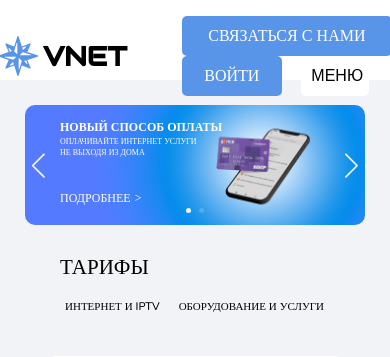
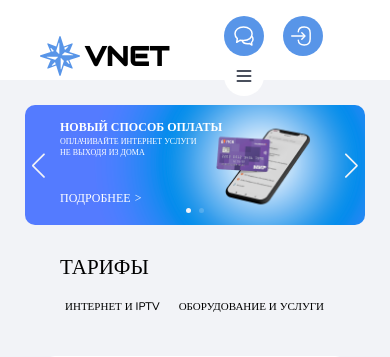
Before and after one commit to Lepyoha/testsite, a PHP site: page / in a window 390 px wide; the page is wider, and only the part inside the window is pictured. Shown: the top 357 px of that part. Run offline with PHP 8.4, Linux system fonts and the light colour scheme; some web fonts are replaced.

Commit message:
Add files via upload

```diff
--- a/index.html
+++ b/index.html
@@ -74,7 +74,8 @@
                         </div>
                         <div class="drop_communication_menu">
                             <button onclick="SubMenu('communication')" class="dropbtn2">
-                                Связаться с нами
+                                <img class="communication-images" src="./images/communication-bubble-chat-comments-conversation-message-icon-svgrepo-com.svg">
+                                <span>Связаться с нами</span>
                             </button>
                             <div id="communication" class="dropdown_communication_content">
                                 <a href="#">
@@ -89,12 +90,13 @@
                             </div>
                         </div>
                         <button onclick="" class="dropbtn3">
-                            ВОЙТИ
+                            <img class="menu-images" src="./images/login-svgrepo-com.svg">
+                            <span>ВОЙТИ</span>
                         </button>
                         <div class="drop_menu_menu">
                             <button onclick="SubMenu('menu')" class="dropbtn4">
-                                <img class="menu-images" src="">
-                                МЕНЮ
+                                <img class="menu-images" src="./images/menu-burger-svgrepo-com.svg">
+                                <span>МЕНЮ</span>
                                 <div id="menu" class="dropdown_menu_content">
                                     <a href="#">
                                         ИНТЕРНЕТ И IPTV
--- a/js/script.js
+++ b/js/script.js
@@ -66,7 +66,7 @@ window.onclick = function(event) {
       }
     }
   }
-  if (!event.target.matches('.dropbtn2')) {
+  if (!event.target.matches('.dropbtn2') && !event.target.matches('.menu-images') && !event.target.matches('.drop_communication_menu span')) {
     var dropdowns = document.getElementsByClassName("dropdown_communication_content");
     var i;
     for (i = 0; i < dropdowns.length; i++) {
@@ -76,7 +76,7 @@ window.onclick = function(event) {
       }
     }
   }
-  if (!event.target.matches('.dropbtn4')) {
+  if (!event.target.matches('.dropbtn4') && !event.target.matches('.menu-images') && !event.target.matches('.drop_menu_menu span')) {
     var dropdowns = document.getElementsByClassName("dropdown_menu_content");
     var i;
     for (i = 0; i < dropdowns.length; i++) {
--- a/style/style.css
+++ b/style/style.css
@@ -19,6 +19,10 @@ header{
 	-moz-user-select: none;
 	-ms-user-select: none;
 	user-select: none;
+}
+
+.header_nav{
+    width: 100%;
 }
 
 .header_title{
@@ -104,13 +108,6 @@ header{
 .dropbtn4:hover,
 .dropbtn4:focus{
     color: #5895e8;
-}
-
-.dropbtn1:hover,
-.dropbtn1:focus,
-.dropbtn4:hover,
-.dropbtn4:focus{
-    border-radius: 10px;
 }
 
 .dropbtn2:hover,
@@ -212,7 +209,7 @@ header{
 }
 
 .dropdown_menu_content{
-    transform: translate(28%, 20px);
+    transform: translate(24%, 20px);
 }
 
 .dropdown_dots_content a,
@@ -374,6 +371,35 @@ header{
     display: none;
 }
 
+.communication-images,
+.menu-images,
+.drop_menu_menu span{
+    width: 20px;
+    height: 20px;
+    -webkit-touch-callout: none;
+	-webkit-user-select: none;
+	-khtml-user-select: none;
+	-moz-user-select: none;
+	-ms-user-select: none;
+	user-select: none;
+    pointer-events: none;
+}
+
+/* .dropbtn2 .menu-images{
+    width: 30px;
+    height: 30px;
+} */
+
+.dropbtn2 > img,
+.dropbtn2 > span,
+.dropbtn3 > img,
+.dropbtn3 > span,
+.dropbtn4 > img,
+.dropbtn4 > span {
+  vertical-align: middle;
+}
+
+
 @media screen and (max-width: 1430px) {
     .tariffs{
         width: 1120px;
@@ -504,6 +530,10 @@ header{
         margin-left: 15px;;
     }
 
+    .header_title{
+        margin-right: 200px;
+    }
+
 }
 
 @media screen and (max-width: 930px) {
@@ -557,6 +587,35 @@ header{
         font-size: 15px;
     }
 
+
+    .dropbtn3 img{
+        margin-right: 4px;
+    }
+
+    .dropbtn2,
+    .dropbtn3,
+    .dropbtn4{
+        width: 40px;
+        border-radius: 40px;
+    }
+
+    .dropbtn2 span,
+    .dropbtn3 span,
+    .dropbtn4 span{
+        display: none;
+    }
+
+    .dropdown_menu_content{
+        transform: translate(0%, 20px);
+    }
+
+    .header_title{
+        margin-right: 50px;
+    }
+
+    .header_title{
+        margin-right: 340px;
+    }
 }
 
 @media screen and (max-width: 760px) {
@@ -616,6 +675,10 @@ header{
     .tariffs .swiper .swiper-button-next::after{
         font-size: 30px;
     }
+
+    .header_title{
+        margin-right: 205px;
+    }
 }
 
 @media screen and (max-width: 630px) {
@@ -666,6 +729,10 @@ header{
 
     .tariff-type-item{
         font-size: 13px;
+    }
+
+    .header_title{
+        margin-right: 90px;
     }
 }
 
@@ -736,6 +803,9 @@ header{
     .tariffs .swiper .swiper-button-next {
         right: 0px;
     }
+    .header_title{
+        margin-right: 10px;
+    }
 }
 
 @media screen and (max-width: 430px) {
@@ -786,6 +856,9 @@ header{
 
     .tariff-type-item{
         font-size: 11px;
+    }
+    .header_title{
+        margin-right: 0px;
     }
 }
 
```
Also changed, not shown: images/communication-bubble-chat-comments-conversation-message-icon-svgrepo-com.svg (added), images/login-svgrepo-com.svg (added), images/menu-burger-svgrepo-com.svg (added).
